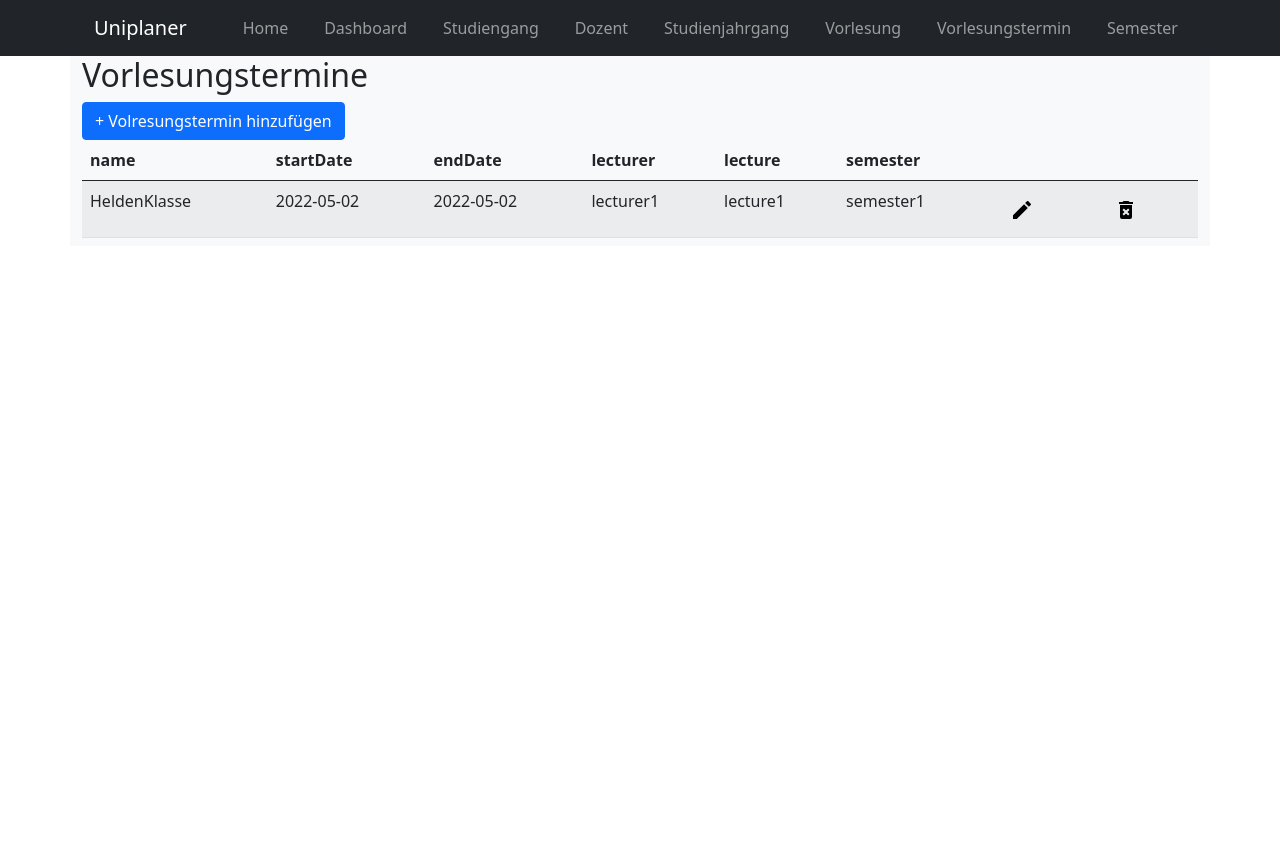
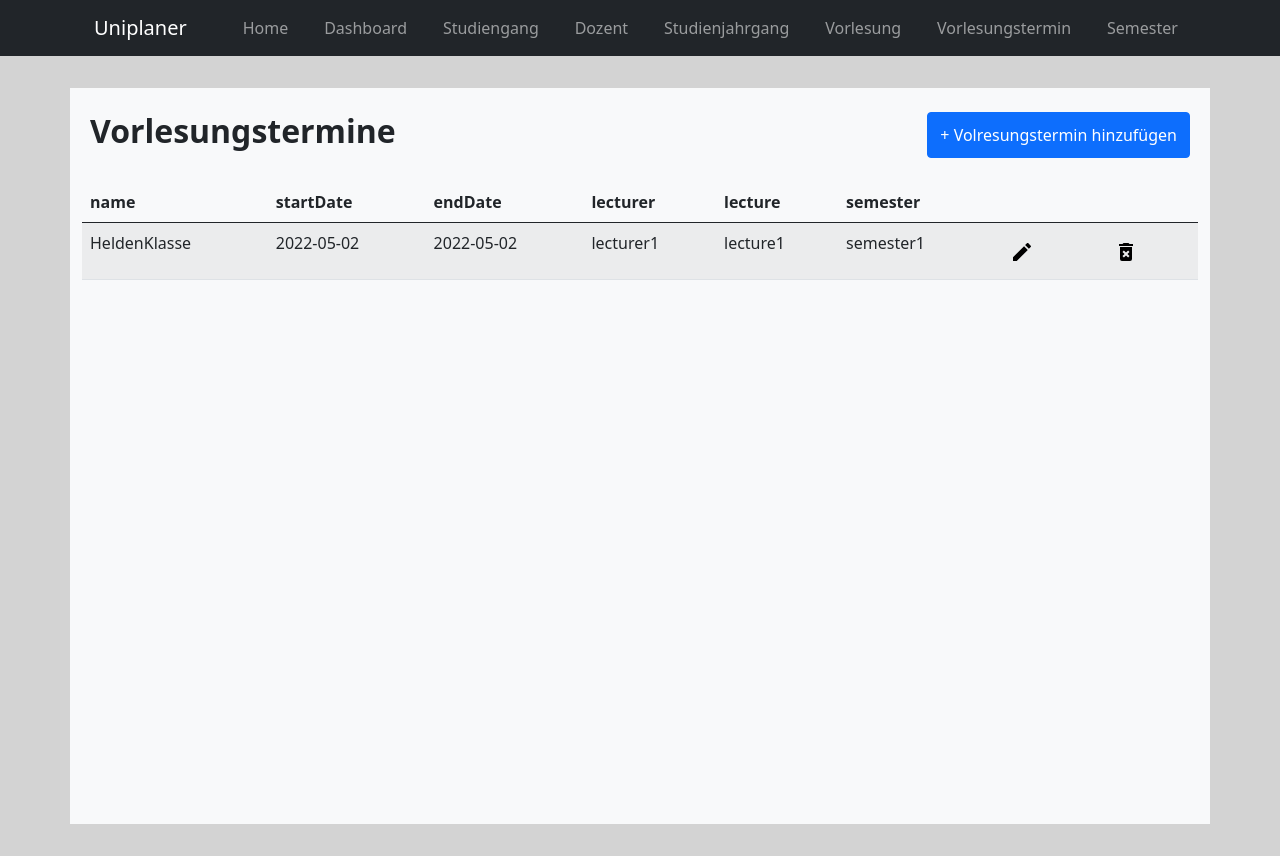
Before and after one commit to Koril94/vorlesungsplanung, a Vue app: page /lectureDate in a window 1280 px wide. Before the commit the page ends 800 px from the top, so only its background shows below. Built offline with nearby package versions, Linux system fonts and the light colour scheme.

Commit message:
add layout to LecutreDateView

```diff
--- a/src/views/LectureDateView.vue
+++ b/src/views/LectureDateView.vue
@@ -1,4 +1,5 @@
 <template>
+  <div class="content">
     <LectureDateCreation :lectureDateId="lectureDateId"></LectureDateCreation>
     <div class="container bg-light">
       <div class="page-header">
@@ -20,6 +21,7 @@
         :columns="columns"
       >
       </DataTable>
+    </div>
   </div>
 </template>
 <script>
```
Lines whose indentation alone changed are shown as unchanged.
